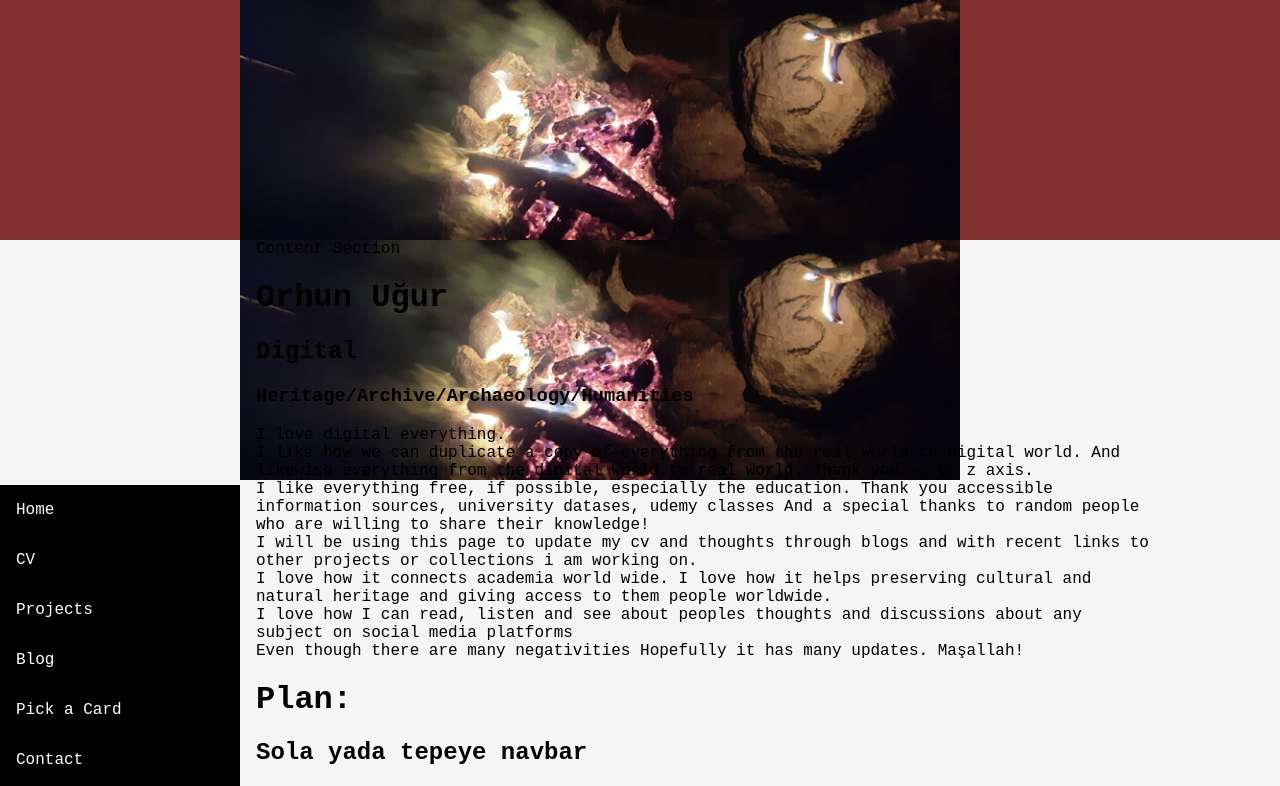
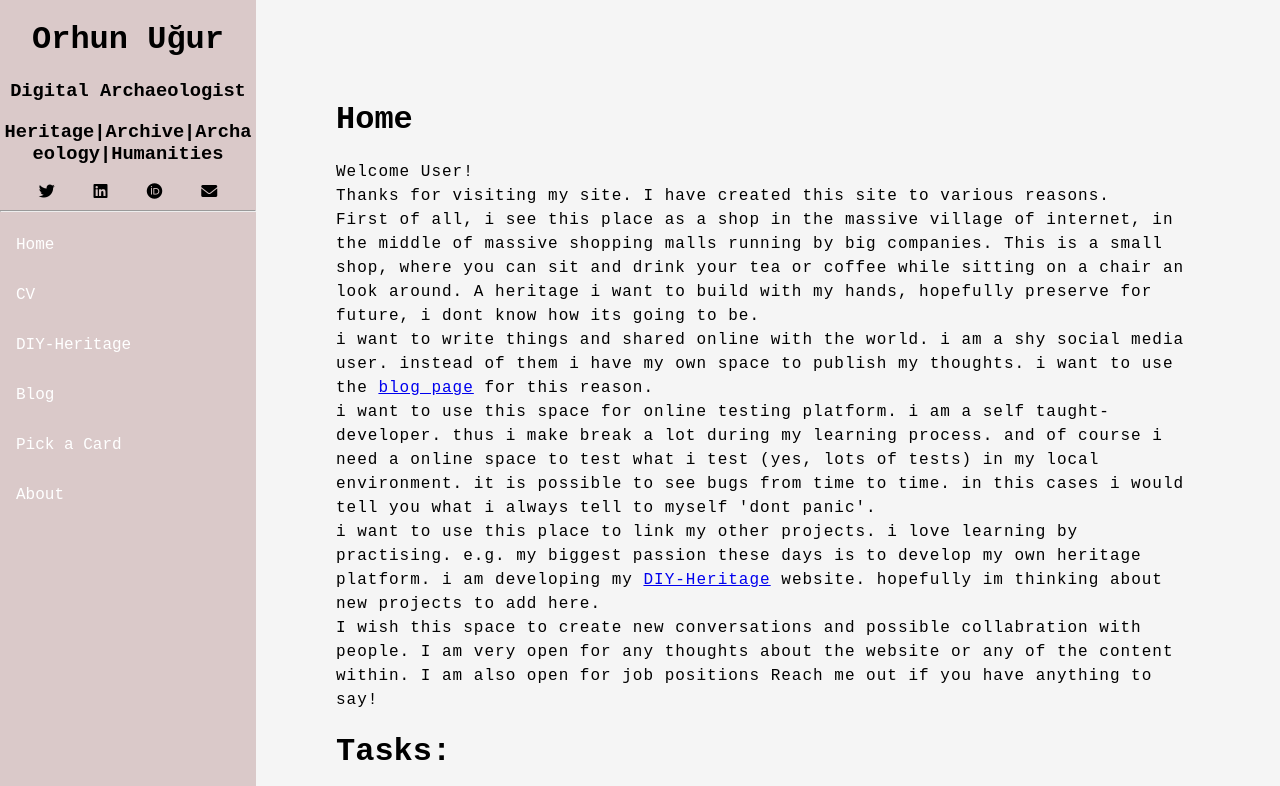
Before and after one commit to Zabandosk/orhunugur, a React (Create React App) app: page / in a window 1280 px wide. Shown: the top 786 px of the page. Built offline with nearby package versions, Linux system fonts and the light colour scheme.

Commit message:
getting there

```diff
--- a/public/index.html
+++ b/public/index.html
@@ -3,6 +3,7 @@
   <head>
     <meta charset="utf-8" />
     <link rel="icon" href="%PUBLIC_URL%/favicon.ico" />
+    <link rel="stylesheet" href="https://cdnjs.cloudflare.com/ajax/libs/font-awesome/6.0.0-beta3/css/all.min.css">
     <meta name="viewport" content="width=device-width, initial-scale=1" />
     <meta name="theme-color" content="#000000" />
     <meta
@@ -10,7 +11,7 @@
       content="Web site created using create-react-app"
     />
 
-    <title>React App</title>
+    <title>Orhun Uğur</title>
   </head>
   <body>
     <noscript>You need to enable JavaScript to run this app.</noscript>
--- a/src/App.js
+++ b/src/App.js
@@ -1,15 +1,16 @@
 import { BrowserRouter as Router, Route, Routes } from 'react-router-dom';
-import Header from './components/Header.js'
+
 import Sidebar from './components/Sidebar.js'
 import Home from './pages/Home.js'
 import Tarot from './pages/Tarot.js'
 import Blog from './pages/Blog.js'
 import CV from './pages/CV.js'
+import About from './pages/About.js'
+import DIY from './pages/DIY.js'
 
 function App() {
   return (
     <Router>
-      <Header />
       <div className='maincontent'>
        <Sidebar />
       <Routes>
@@ -17,6 +18,8 @@ function App() {
         <Route path="/tarot" element={<Tarot />} />
         <Route path="/blog" element={<Blog />} />
         <Route path="/cv" element={<CV />} />
+        <Route path="/about" element={<About />} />
+        <Route path="/diy-heritage" element={<DIY />} />
       </Routes>
       </div>
     </Router>
--- a/src/components/Header.js
+++ /dev/null
@@ -1,14 +0,0 @@
-import React, { Fragment } from 'react';
-import imageSrc from '../media/3.jfif';
-const Header = () => {
-  return (
-    <Fragment>
-      <div className="header">
-        <img className="headerimg" src={imageSrc} alt="x" />
-
-      </div>
-    </Fragment>
-  );
-};
-
-export default Header;
--- a/src/components/Sidebar.js
+++ b/src/components/Sidebar.js
@@ -7,25 +7,48 @@ const Sidebar = () => {
   return (
     <Fragment>
     <div class="sidebar">
-    <img className="headerimg" src={imageSrc} alt="x" />
+    <h1 className='myname'><a href="/">Orhun Uğur</a></h1>
+        <h3>Digital Archaeologist</h3>
+        <h3>Heritage|Archive|Archaeology|Humanities</h3>
+        <div className='navsocial'>
+        <ul>
+          <li>
+            <a href="https://twitter.com/birvarmiymis">
+            <i class="fab fa-twitter"></i>
+            </a><i class="x-twitter-brands-solid"></i>
+          </li>
+          <li>
+            <a href="https://www.linkedin.com/in/orhun-u%C4%9Fur-a3853218a/">
+            <i class="fa-brands fa-linkedin"></i>
+            </a>
+          </li>
+          <li>
+            <a href="https://orcid.org/0000-0002-9274-0414">
+            <i class="fa-brands fa-orcid"></i>
+            </a>
+          </li>
+          <li>
+            <a href="orhun.ugur93@gmail.com">
+            <i class="fa-solid fa-envelope"></i>
+            </a>
+          </li>
+        </ul>
+        </div>
+
+        <hr></hr>
+
+      <div className='navpages'>
         <ul>
         <li><a href="/">Home</a></li>
         <li><a href="/cv">CV</a></li>
-    <li><a href="projects.html">Projects</a></li>
+        <li><a href="/diy-heritage">DIY-Heritage</a></li>
         <li><a href="/blog">Blog</a></li>
-    <li><a href="/Tarot">Pick a Card</a></li>
-    <li><a href="contact.html">Contact</a></li>
-    <li><a href="about.html">About</a></li>
+        <li><a href="/tarot">Pick a Card</a></li>
+        <li><a href="/about">About</a></li>
         </ul>
-  Image Space
-<div className='colorbox'>
-  Color palette
-<div className='color1'></div>
-<div className='color2'></div>
-<div className='color3'></div>
-<div className='color4'></div>
-<div className='color5'></div>
       </div>
+
+
 </div>
     </Fragment>
    );
--- a/src/index.css
+++ b/src/index.css
@@ -1,6 +1,6 @@
 body {
   margin: 0;
-  background-color: #1e1c1c;
+  background-color: aliceblue;
   font-family: "M PLUS Code Latin", monospace;
   font-optical-sizing: auto;
   font-style: normal;
@@ -8,16 +8,124 @@ body {
     "wdth" 100;
 }
 
-.header {
-  background-color: rgb(131, 50, 50);
-  width: 100%;
-  height: 15rem;
+h4 {
+  letter-spacing: 1px;
+}
+p {
+  letter-spacing: 1px;
+  line-height: 1.5rem;
 }
 
-.headerimg {
-  height: 15rem;
-  padding-left: 15rem;
+.maincontent {
+  display: flex;
+  background-color: whitesmoke;
+  min-height: 100vh;
 }
+
+.sidebar {
+  width: 20%;
+  height: auto;
+  background-color: rgb(218, 201, 201);
+}
+.myname {
+  text-align: center;
+}
+
+.myname a{
+  list-style-type: none;
+  font-style: normal;
+  text-decoration: none;
+  color: black;
+}
+
+h3 {
+  text-align: center;
+  overflow-wrap: break-word;
+}
+
+.navsocial ul {
+  list-style-type: none;
+  margin: 0;
+  padding: 0;
+  display: flex;
+  justify-content: space-evenly;
+}
+
+i {
+  color: black;
+}
+
+.navpages ul {
+  list-style-type: none;
+  margin: 0;
+  padding: 0;
+}
+
+.navpages li a {
+  display: block;
+  padding: 1rem;
+  margin: 0;
+  font-style: normal;
+  color: white;
+  text-decoration: none;
+  width: 100%;
+}
+
+.navpages li:hover {
+   background-color: #555;
+}
+
+
+
+/*************************CONTENT****************************/
+.content {
+  padding: 5rem;
+  width: 70%;
+}
+
+/**************************TAROT****************************/
+.container {
+  text-align: center;
+  margin-top: 50px;
+}
+
+.card {
+  border: 2px solid black;
+  border-radius: 10px;
+  padding: 20px;
+  margin: 20px auto;
+  max-width: 300px;
+}
+
+.card img {
+  width: 100%;
+  height: auto;
+}
+
+.button {
+  background-color: rgb(131, 50, 50);
+  color: white;
+  padding: 10px 20px;
+  border-radius: 5px;
+  cursor: pointer;
+  border: none;
+  font-size: 16px;
+}
+
+/**************************CV****************************/
+
+td, th {
+  padding: 8px;
+}
+
+th {
+  padding-top: 12px;
+  padding-bottom: 12px;
+  text-align: left;
+  background-color: rgb(218, 201, 201);
+}
+
+/*********************TEST********************/
 
 .colorbox {
   height: 50px;
@@ -52,86 +160,3 @@ body {
   height: 50px;
   width: 50px;
 }
-
-.maincontent {
-  display: flex;
-  background-color: whitesmoke;
-
-}
-
-.sidebar {
-  width: 20%;
-  height: auto;
-}
-
-ul {
-  list-style-type: none;
-  width: 15rem;
-  background-color: black;
-  margin: 0;
-  padding: 0;
-  height: 100%;
-}
-
-li a {
-  display: block;
-  padding: 1rem;
-  margin: 0;
-  font-style: normal;
-  color: white;
-  text-decoration: none;
-  width: 100%;
-}
-
-li:hover {
-   background-color: #555;
-}
-.content {
-
-  width: 70%;
-
-}
-
-/**************************TAROT****************************/
-.container {
-  text-align: center;
-  margin-top: 50px;
-}
-
-.card {
-  border: 2px solid black;
-  border-radius: 10px;
-  padding: 20px;
-  margin: 20px auto;
-  max-width: 300px;
-}
-
-.card img {
-  width: 100%;
-  height: auto;
-}
-
-.button {
-  background-color: rgb(131, 50, 50);
-  color: white;
-  padding: 10px 20px;
-  border-radius: 5px;
-  cursor: pointer;
-  border: none;
-  font-size: 16px;
-}
-
-/**************************CV****************************/
-
-td, th {
-
-  padding: 8px;
-  background-color: #1B1212;
-}
-
-th {
-  padding-top: 12px;
-  padding-bottom: 12px;
-  text-align: left;
-  background-color: #04AA6D;
-}
--- /dev/null
+++ b/src/pages/About.js
@@ -0,0 +1,42 @@
+import React, { Fragment } from 'react';
+
+
+
+const About = () => {
+
+  return (
+    <Fragment>
+        <div class="content">
+<h1>About</h1>
+<p>Hellö User! I am Orhun Uğur. I am a digital heritage specialist.
+</p>
+<p>It is hard to define myself with simple definition. I do data i might say.
+  <br></br>
+I have a BA in Archaeology and MA in Information Management and have experience in
+Digital Heritage projects. You can check the <a href="/cv">CV page</a> for more detail.
+<br></br>
+Simply I can say that I love digital everything.
+    <br></br>
+        <p>I like how we can duplicate a copy of everything from the real world to digital world.
+        And likewise everything from the digital world to real world.
+        Thank you x, y, z axis.</p>
+        <br></br>
+        I like everything free, if possible, especially the education.
+        Thank you accessible information sources, university datases, udemy classes And
+        a special thanks to random people who are willing to share their knowledge!
+        <br></br>
+        I will be using this page to update my cv and thoughts through blogs and with recent links to other projects or collections i am working on.
+        <br></br>
+    I love how it connects academia world wide.
+    I love how it helps preserving cultural and natural heritage and giving access to them people worldwide.
+    <br></br>
+    I love how I can read, listen and see about peoples thoughts and discussions about any subject on social media platforms
+    <br></br>
+
+</p>
+        </div>
+    </Fragment>
+   );
+};
+
+export default About;
--- /dev/null
+++ b/src/pages/DIY.js
@@ -0,0 +1,25 @@
+import React, { Fragment } from 'react';
+
+
+
+const DIY = () => {
+
+  return (
+    <Fragment>
+        <div class="content">
+            <h1>DIY Heritage</h1>
+            Image Space
+<div className='colorbox'>
+  Color palette
+<div className='color1'></div>
+<div className='color2'></div>
+<div className='color3'></div>
+<div className='color4'></div>
+<div className='color5'></div>
+</div>
+        </div>
+    </Fragment>
+   );
+};
+
+export default DIY;
--- a/src/pages/Home.js
+++ b/src/pages/Home.js
@@ -8,36 +8,38 @@ const Home = () => {
     <Fragment>
 
         <div class="content">
-            Content Section
-        <h1>Orhun Uğur</h1>
-        <h2>Digital </h2>
-        <h3>Heritage/Archive/Archaeology/Humanities</h3>
-        I love digital everything.
-    <br></br>
-        I like how we can duplicate a copy of everything from the real world to digital world.
-        And likewise everything from the digital world to real world.
-        Thank you x, y, z axis.
-        <br></br>
-        I like everything free, if possible, especially the education.
-        Thank you accessible information sources, university datases, udemy classes And
-        a special thanks to random people who are willing to share their knowledge!
-        <br></br>
-        I will be using this page to update my cv and thoughts through blogs and with recent links to other projects or collections i am working on.
-        <br></br>
-    I love how it connects academia world wide.
-    I love how it helps preserving cultural and natural heritage and giving access to them people worldwide.
-    <br></br>
-    I love how I can read, listen and see about peoples thoughts and discussions about any subject on social media platforms
-    <br></br>
-    Even though there are many negativities
 
-        Hopefully it has many updates.
-        Maşallah!
+            <h1>Home</h1>
 
+<p>
+Welcome User!
+<br></br>
+Thanks for visiting my site. I have created this site to various reasons.
+<br></br>
+First of all, i see this place as a shop in the massive village of internet, in the middle of massive shopping malls running by big companies.
+This is a small shop, where you can sit and drink your tea or coffee while sitting on a chair an look around.
+A heritage i want to build with my hands, hopefully preserve for future, i dont know how its going to be.
+<br></br>
+i want to write things and shared online with the world. i am a shy social media user. instead of them i have my own space to publish my thoughts.
+i want to use the <a href='/blog'>blog page</a> for this reason.
+<br></br>
+i want to use this space for online testing platform. i am a self taught-developer. thus i make break a lot during my learning process.
+and of course i need a online space to test what i test (yes, lots of tests) in my local environment. it is possible to see bugs from time to time. in this cases i would tell you what i always tell to myself
+'dont panic'.
+<br></br>
+i want to use this place to link my other projects. i love learning by practising. e.g. my biggest passion these days is to develop my own heritage platform.
+i am developing my <a href='/diy-heritage'>DIY-Heritage</a> website. hopefully im thinking about new projects to add here.
+<br></br>
+I wish this space to create new conversations and possible collabration with people. I am very open for any thoughts about the website or any of the content within.
+I am also open for job positions
+Reach me out if you have anything to say!
+</p>
 
-    <h1>Plan:</h1>
-    <h2>Sola yada tepeye navbar</h2>
-    <h2>Sayfaları belirle:CV, Projects, etc. Bunun için de incele farklı sayfaları. henriete ve jaironunki gibi</h2>
+    <h1>Tasks:</h1>
+complete basic pages:
+<li>about</li>
+<li>cv</li>
+<li>tarot</li>
         </div>
 
     </Fragment>
```
Also changed, not shown: 1 other file (tests, documents, lock files or other folders). Lines whose indentation alone changed are shown as unchanged.
